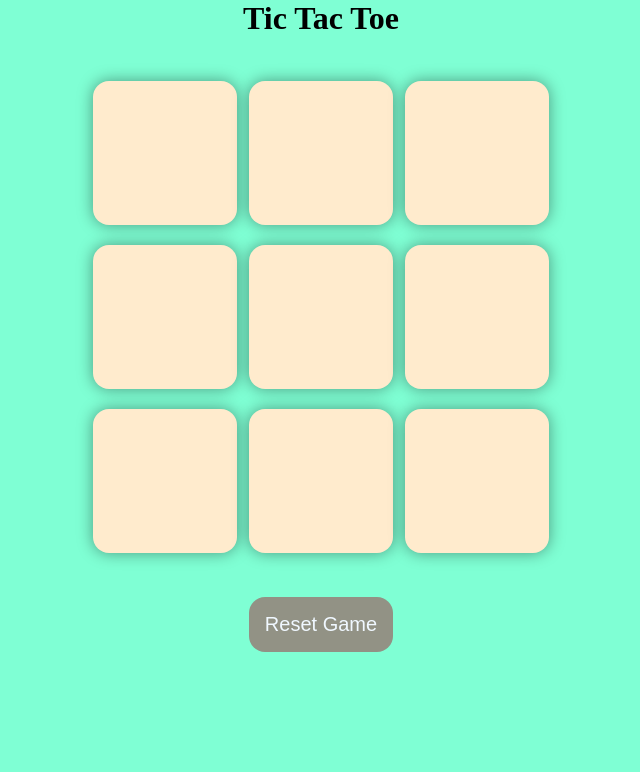
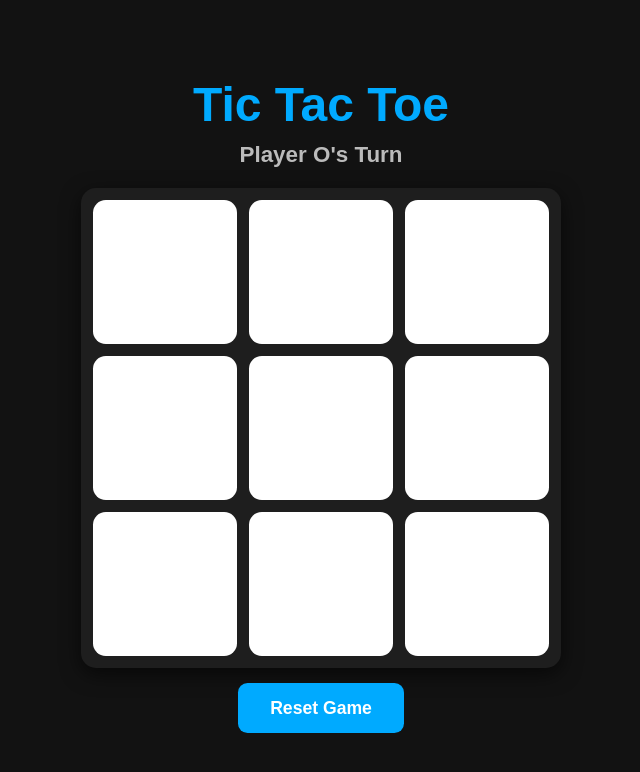
Before and after one commit to DIVYANSHKUMAR5133/Tic-Tac-Toe, a plain HTML site: page index.html in a window 1280 px wide. Both pictures are taken after a click on the button "Reset Game". Shown: the whole page, without its empty margins (319-959 px from the left). Drawn offline with Linux system fonts and the light colour scheme.

Commit message:
Updated Tic-Tac-Toe design with better CSS

```diff
--- a/app.js
+++ b/app.js
@@ -3,8 +3,10 @@ let resetBtn = document.querySelector("#reset-btn");
 let newGameBtn = document.querySelector("#new-btn");
 let msgContainer = document.querySelector(".msg-container");
 let msg = document.querySelector("#msg");
+let turnText = document.querySelector("#turn");
 
-let turn0 = true;//playerX,player0
+let turnO = true; // true = O's turn, false = X's turn
+
 const winPatterns = [
   [0, 1, 2],
   [0, 3, 6],
@@ -18,62 +20,80 @@ const winPatterns = [
 
 boxes.forEach((box) => {
   box.addEventListener("click", () => {
-    console.log("box was clicked");
-    if (turn0) {
+    if (turnO) {
       box.innerText = "O";
-      turn0 = false;
+      turnText.innerText = "Player X's Turn";
+      turnO = false;
     } else {
       box.innerText = "X";
-      turn0 = true;
+      turnText.innerText = "Player O's Turn";
+      turnO = true;
     }
     box.disabled = true;
-
     checkWinner();
   });
 });
+
 const resetGame = () => {
-    turn0 =true;
-    enableboxes();
+  turnO = true;
+  turnText.innerText = "Player O's Turn";
+  enableBoxes();
   msgContainer.classList.add("hide");
-  }
+    boxes.forEach((box) => {
+    box.classList.remove("win");
+  });
+};
 
-  const enableboxes = () => {
+const enableBoxes = () => {
   for (let box of boxes) {
     box.disabled = false;
-      box.innerText= "";
+    box.innerText = "";
+    box.style.background = "#fff"; // reset winner highlight
   }
 };
-const disableboxes = () => {
+
+const disableBoxes = () => {
   for (let box of boxes) {
     box.disabled = true;
   }
 };
 
-const showWinner = (winner) => {
-  msg.innerText = `congratulation,winner is ${winner}`;
+const showWinner = (winner, pattern) => {
+  msg.innerText = `🎉 Winner: ${winner}`;
   msgContainer.classList.remove("hide");
-  disableboxes();
+
+  // Add glowing effect
+  for (let idx of pattern) {
+    boxes[idx].classList.add("win");
+  }
+
+  disableBoxes();
 };
+
 
 const checkWinner = () => {
   for (let pattern of winPatterns) {
+    let [a, b, c] = pattern;
+    let val1 = boxes[a].innerText;
+    let val2 = boxes[b].innerText;
+    let val3 = boxes[c].innerText;
 
-    let pos1val = boxes[pattern[0]].innerText;
-    let pos2val = boxes[pattern[1]].innerText;
-    let pos3val = boxes[pattern[2]].innerText;
-
-    if (pos1val != "" && pos2val != "" && pos3val != "") {
-      if (pos1val === pos2val && pos2val === pos3val) {
-        console.log("winner", pos1val)
-
-        showWinner(pos1val);
-
+    if (val1 !== "" && val1 === val2 && val2 === val3) {
+      showWinner(val1, pattern);
+      return;
     }
   }
+
+  // Draw check
+  let allFilled = true;
+  boxes.forEach((box) => {
+    if (box.innerText === "") allFilled = false;
+  });
+  if (allFilled) {
+    msg.innerText = "😲 It's a Draw!";
+    msgContainer.classList.remove("hide");
   }
 };
 
-
-
-newGameBtn.addEventListener("click",resetGame);
-resetBtn.addEventListener("click",resetGame);
+newGameBtn.addEventListener("click", resetGame);
+resetBtn.addEventListener("click", resetGame);
--- a/index.html
+++ b/index.html
@@ -11,24 +11,28 @@
     <p id="msg">Winner</p>
     <button id="new-btn">New Game</button>
   </div>
+
   <main>
     <h1>Tic Tac Toe</h1>
+    <h2 id="turn">Player O's Turn</h2>
+
     <div class="container">
       <div class="game">
-        <button class="box"></button>
-        <button class="box"></button>
-        <button class="box"></button>
-        <button class="box"></button>
-        <button class="box"></button>
-        <button class="box"></button>
-        <button class="box"></button>
-        <button class="box"></button>
-        <button class="box"></button>
-
+        <button class="box" id="b0"></button>
+        <button class="box" id="b1"></button>
+        <button class="box" id="b2"></button>
+        <button class="box" id="b3"></button>
+        <button class="box" id="b4"></button>
+        <button class="box" id="b5"></button>
+        <button class="box" id="b6"></button>
+        <button class="box" id="b7"></button>
+        <button class="box" id="b8"></button>
       </div>
     </div>
-<button id="reset-btn"> Reset Game</button>
+
+    <button id="reset-btn">Reset Game</button>
   </main>
+
   <script src="app.js"></script>
 </body>
 </html>
--- a/style.css
+++ b/style.css
@@ -1,69 +1,119 @@
-*{
-    padding: 0;
-    margin: 0;
-    box-sizing: border-box;
+* {
+  padding: 0;
+  margin: 0;
+  box-sizing: border-box;
 }
-body{
-    background-color: aquamarine;
-    text-align: center;
+
+body {
+  background: #121212; /* Dark background */
+  text-align: center;
+  min-height: 100vh;
+  font-family: "Poppins", sans-serif;
+  color: #f1f1f1;
+  display: flex;
+  flex-direction: column;
+  justify-content: center;
 }
-.container{
-    height: 70vh;
-    display: flex;
-    flex-wrap: wrap;
-    justify-content: center;
-    align-items: center;
 
+h1 {
+  margin-top: 10px;
+  font-size: 3rem;
+  color: #00aaff;
+}
 
+h2 {
+  margin-top: 10px;
+  font-size: 1.4rem;
+  color: #bbbbbb;
 }
-.game{
-    height: 60vmin;
-    width: 60vmin;
-    display: flex;
-    flex-wrap: wrap;
-    justify-content: center;
-    align-items: center;
-    gap : 1.5vmin;
-    /* box-shadow: 0 0 1rem #eeecec; */
 
+.container {
+  display: flex;
+  justify-content: center;
+  align-items: center;
 }
-.box{
-    height: 18vmin;
-    width: 18vmin;
-    border-radius: 1rem;
-    border:none;
-    box-shadow: 0 0 1rem rgba(0, 0,0,0.4);
-    font-size: 8vmin;
-    color: rgb(144, 25, 255);
-    background-color: blanchedalmond;
-    cursor: pointer;
+
+.game {
+  height: 60vmin;
+  width: 60vmin;
+  display: grid;
+  grid-template-columns: repeat(3, 1fr);
+  grid-template-rows: repeat(3, 1fr);
+  gap: 1.5vmin;
+  margin-top: 20px;
+  background: #1e1e1e;
+  border-radius: 15px;
+  padding: 12px;
+  box-shadow: 0 6px 20px rgba(0, 0, 0, 0.6);
 }
-#reset-btn{
-padding: 1rem;
-font-size: 1.25rem;
-background-color: rgba(155, 100, 100, 0.699);
-border-radius: 1rem;
-border: none;
-color: aliceblue;
-cursor: pointer;
+
+.box {
+  border-radius: 0.8rem;
+  border: none;
+  font-size: 8vmin;
+  font-weight: bold;
+  color: #00aaff;
+  background: #2a2a2a;
+  cursor: pointer;
+  transition: all 0.25s ease-in-out;
 }
-#new-btn{
-    padding: 1rem;
-font-size: 1.25rem;
-background-color: rgba(155, 100, 100, 0.699);
-border-radius: 1rem;
-border: none;
-color: aliceblue;
-cursor: pointer;
 
+.box:hover {
+  background: #333;
+  transform: scale(1.05);
 }
-#msg{
-    color: aliceblue;
-    font-size: 8vmin;
+
+/* Winner highlight */
+.win {
+  background: #00aaff !important;
+  color: #fff;
+  animation: glow 1s infinite alternate;
 }
-.msg-container{
-    height: 30vmin;
+
+@keyframes glow {
+  from {
+    box-shadow: 0 0 8px #00aaff, 0 0 15px #00aaff;
+  }
+  to {
+    box-shadow: 0 0 20px #00ddff, 0 0 40px #00aaff;
+  }
 }
-.hide{
-    display: none;
+
+/* Buttons */
+#reset-btn,
+#new-btn {
+  padding: 0.9rem 2rem;
+  font-size: 1.1rem;
+  background: #00aaff;
+  border-radius: 0.6rem;
+  border: none;
+  color: #fff;
+  cursor: pointer;
+  margin-top: 15px;
+  transition: all 0.3s;
+  font-weight: 600;
 }
+
+#reset-btn:hover,
+#new-btn:hover {
+  transform: scale(1.08);
+  background: #0088cc;
+}
+
+#msg {
+  font-size: 5vmin;
+  margin-bottom: 12px;
+  color: #00aaff;
+}
+
+.msg-container {
+  display: flex;
+  flex-direction: column;
+  justify-content: center;
+  align-items: center;
+  margin-bottom: 12px;
+}
+
+.hide {
+  display: none;
+}
```
Also changed, not shown: Screenshot/Screenshot 2025-08-25 194116.png (added), Screenshot/Screenshot 2025-08-25 194139.png (added). Lines whose indentation alone changed are shown as unchanged.
